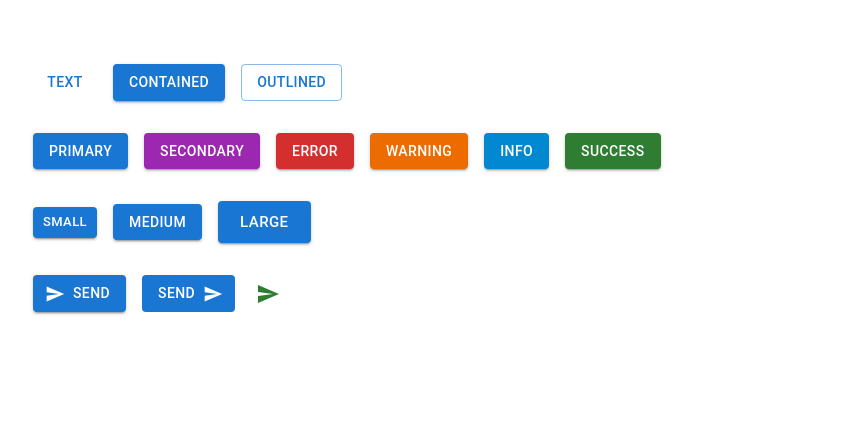
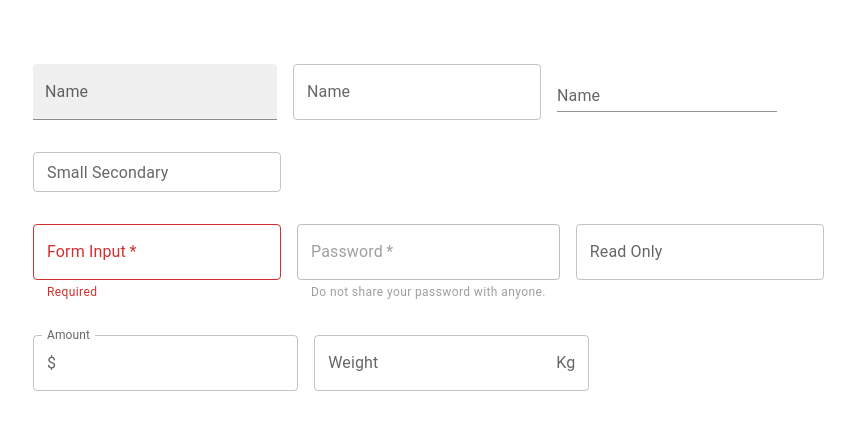
Before and after one commit to SaadHussein/Learning-MaterialUI, a React (Create React App) app: page / in a window 1280 px wide. Shown: the top 430 px of the page, without its empty margins (31-886 px from the left). Built offline with nearby package versions, Linux system fonts and the light colour scheme.

Commit message:
Learning ToggleButton, TextField

```diff
--- a/src/App.tsx
+++ b/src/App.tsx
@@ -1,11 +1,13 @@
 import "./App.css";
 // import MuiTypography from "./components/MuiTypography";
-import MuiButton from "./components/MuiButton";
+// import MuiButton from "./components/MuiButton";
+import MuiTextField from "./components/MuiTextField";
 function App() {
   return (
     <div className="App">
       {/* <MuiTypography /> */}
-      <MuiButton />
+      {/* <MuiButton /> */}
+      <MuiTextField />
     </div>
   );
 }
--- a/src/components/MuiButton.tsx
+++ b/src/components/MuiButton.tsx
@@ -1,8 +1,27 @@
-import React from "react";
-import { Stack, Button, IconButton } from "@mui/material";
+import React, { useState } from "react";
+import {
+  Stack,
+  Button,
+  IconButton,
+  ButtonGroup,
+  ToggleButton,
+  ToggleButtonGroup,
+} from "@mui/material";
 import SendIcon from "@mui/icons-material/Send";
+import FormatBoldIcon from "@mui/icons-material/FormatBold";
+import FormatItalicIcon from "@mui/icons-material/FormatItalic";
+import FormatUnderlinedIcon from "@mui/icons-material/FormatUnderlined";
 
 const MuiButton = () => {
+  const [formats, setFormats] = useState<string | null>(null);
+
+  console.log(formats);
+  const handleFormatChange = (
+    _event: React.MouseEvent<HTMLElement>,
+    updatedFormats: string | null
+  ) => {
+    setFormats(updatedFormats);
+  };
   return (
     <Stack spacing={4}>
       <Stack spacing={2} direction="row">
@@ -58,6 +77,40 @@
           <SendIcon />
         </IconButton>
       </Stack>
+
+      <Stack direction="row">
+        <ButtonGroup
+          variant="contained"
+          orientation="vertical"
+          size="small"
+          color="secondary"
+          aria-label="alignment button group"
+        >
+          <Button>Left</Button>
+          <Button>Center</Button>
+          <Button>Right</Button>
+        </ButtonGroup>
+      </Stack>
+
+      <Stack direction="row">
+        <ToggleButtonGroup
+          aria-label="text formatting"
+          value={formats}
+          onChange={handleFormatChange}
+          orientation="vertical"
+          exclusive
+        >
+          <ToggleButton value="bold" aria-label="bold">
+            <FormatBoldIcon />
+          </ToggleButton>
+          <ToggleButton value="italic" aria-label="italic">
+            <FormatItalicIcon />
+          </ToggleButton>
+          <ToggleButton value="underlined" aria-label="underlined">
+            <FormatUnderlinedIcon />
+          </ToggleButton>
+        </ToggleButtonGroup>
+      </Stack>
     </Stack>
   );
 };
--- /dev/null
+++ b/src/components/MuiTextField.tsx
@@ -0,0 +1,53 @@
+import React, { useState } from "react";
+import { Stack, TextField, InputAdornment } from "@mui/material";
+const MuiTextField = () => {
+  const [value, setValue] = useState("");
+  return (
+    <Stack spacing={4}>
+      <Stack spacing={2} direction="row">
+        <TextField label="Name" variant="filled" />
+        <TextField label="Name" variant="outlined" />
+        <TextField label="Name" variant="standard" />
+      </Stack>
+      <Stack spacing={2} direction="row">
+        <TextField label="Small Secondary" size="small" color="secondary" />
+      </Stack>
+      <Stack spacing={2} direction="row">
+        <TextField
+          label="Form Input"
+          value={value}
+          onChange={(e) => setValue(e.target.value)}
+          required
+          error={!value}
+          helperText={
+            !value ? "Required" : "Do not share your password with anyone."
+          }
+        />
+        <TextField
+          label="Password"
+          type="password"
+          disabled
+          required
+          helperText="Do not share your password with anyone."
+        />
+        <TextField label="Read Only" InputProps={{ readOnly: true }} />
+      </Stack>
+      <Stack spacing={2} direction="row">
+        <TextField
+          label="Amount"
+          InputProps={{
+            startAdornment: <InputAdornment position="start">$</InputAdornment>,
+          }}
+        />
+        <TextField
+          label="Weight"
+          InputProps={{
+            endAdornment: <InputAdornment position="end">Kg</InputAdornment>,
+          }}
+        />
+      </Stack>
+    </Stack>
+  );
+};
+
+export default MuiTextField;
```
